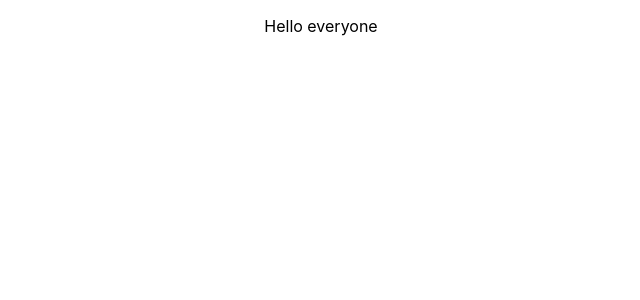
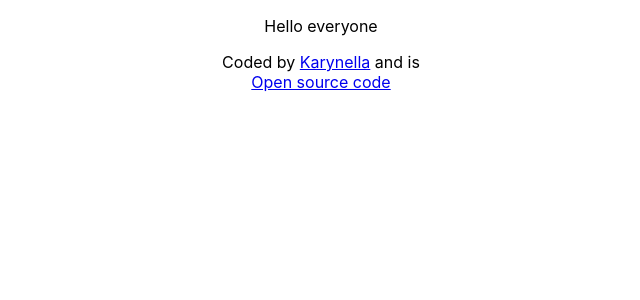
Before and after one commit to karynella/final-weather-react-app, a React (Create React App) app: page / in a window 1280 px wide. Shown: the top 300 px of the page, without its empty margins (319-959 px from the left). Built offline with nearby package versions, Linux system fonts and the light colour scheme; the HTML template or start-up script is replaced by a standard one.

Commit message:
added footer
added an open source code and personal website footer

```diff
--- a/src/App.js
+++ b/src/App.js
@@ -4,6 +4,15 @@ function App() {
   return (
     <div className="App">
       <p>Hello everyone</p>
+      Coded by <a href="http://karyn.fun">Karynella</a> and is
+      <footer>
+        <a
+          href="https://github.com/karynella/final-weather-react-app"
+          target="blank"
+        >
+          Open source code
+        </a>
+      </footer>
     </div>
   );
 }
```
